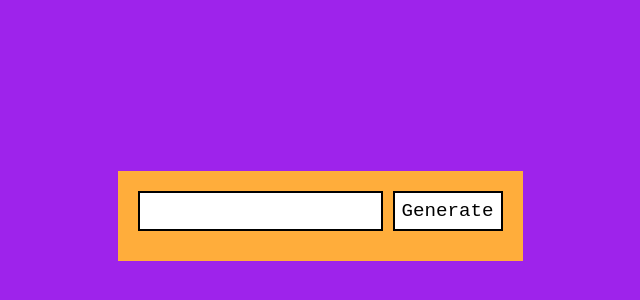
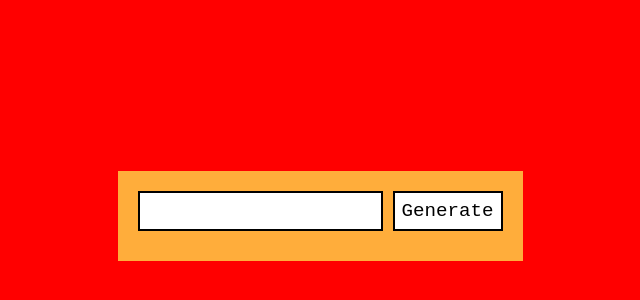
Before and after one commit to abdelhakezzitouni/QR-code-generator, a plain HTML site: page index.html in a window 1280 px wide. Shown: the part 184-484 px from the top of the page, without its empty margins (320-960 px from the left). Drawn offline with Linux system fonts and the light colour scheme.

Commit message:
Update style.css

```diff
--- a/style.css
+++ b/style.css
@@ -7,7 +7,7 @@
 body{
     width: 100vw;
     height: 100vh;
-    background-color: rgb(158, 35, 235);
+    background-color: red;
     display: flex;
     flex-direction: column;
     justify-content: center;
```
